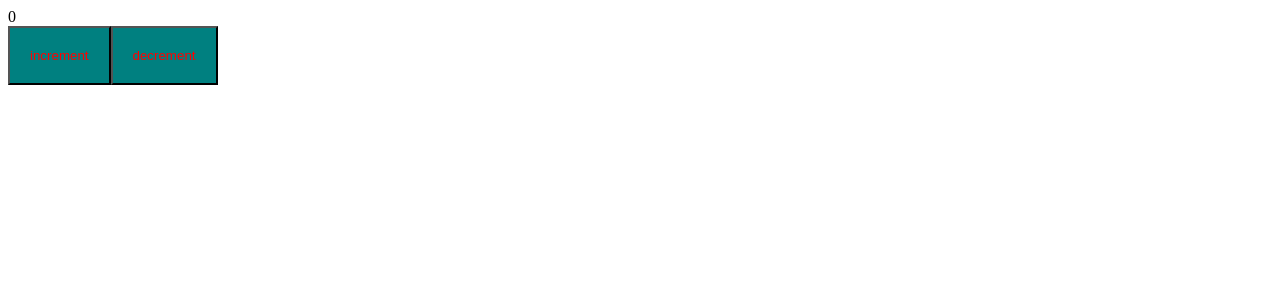
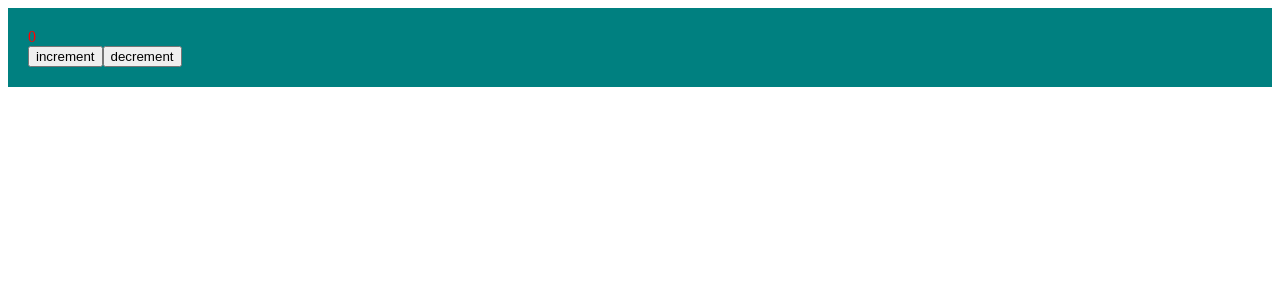
Before and after one commit to djonnybravo/production-project, a React app: page / in a window 1280 px wide. Shown: the top 300 px of the page. Built offline with nearby package versions, Linux system fonts and the light colour scheme.

Commit message:
install MiniCssExtractPlugin

```diff
--- a/src/components/Counter.scss
+++ b/src/components/Counter.module.scss
@@ -1,4 +1,4 @@
-button {
+.button {
     padding: 20px;
     color: red;
     background: teal;
--- a/src/components/counter.tsx
+++ b/src/components/counter.tsx
@@ -1,10 +1,10 @@
 import React, {useState} from 'react';
-import './Counter.scss'
+import classes from './Counter.module.scss'
 
 export const Counter = () => {
     const [count, setCount] = useState(0)
     return (
-        <div>
+        <div className={classes.button}>
             <div>{count}</div>
             <button onClick={() => setCount(prevState => count + 1)}>increment</button>
             <button onClick={() => setCount(prevState => count - 1)}>decrement</button>
```
Also changed, not shown: 3 other files (tests, documents, lock files or other folders).
